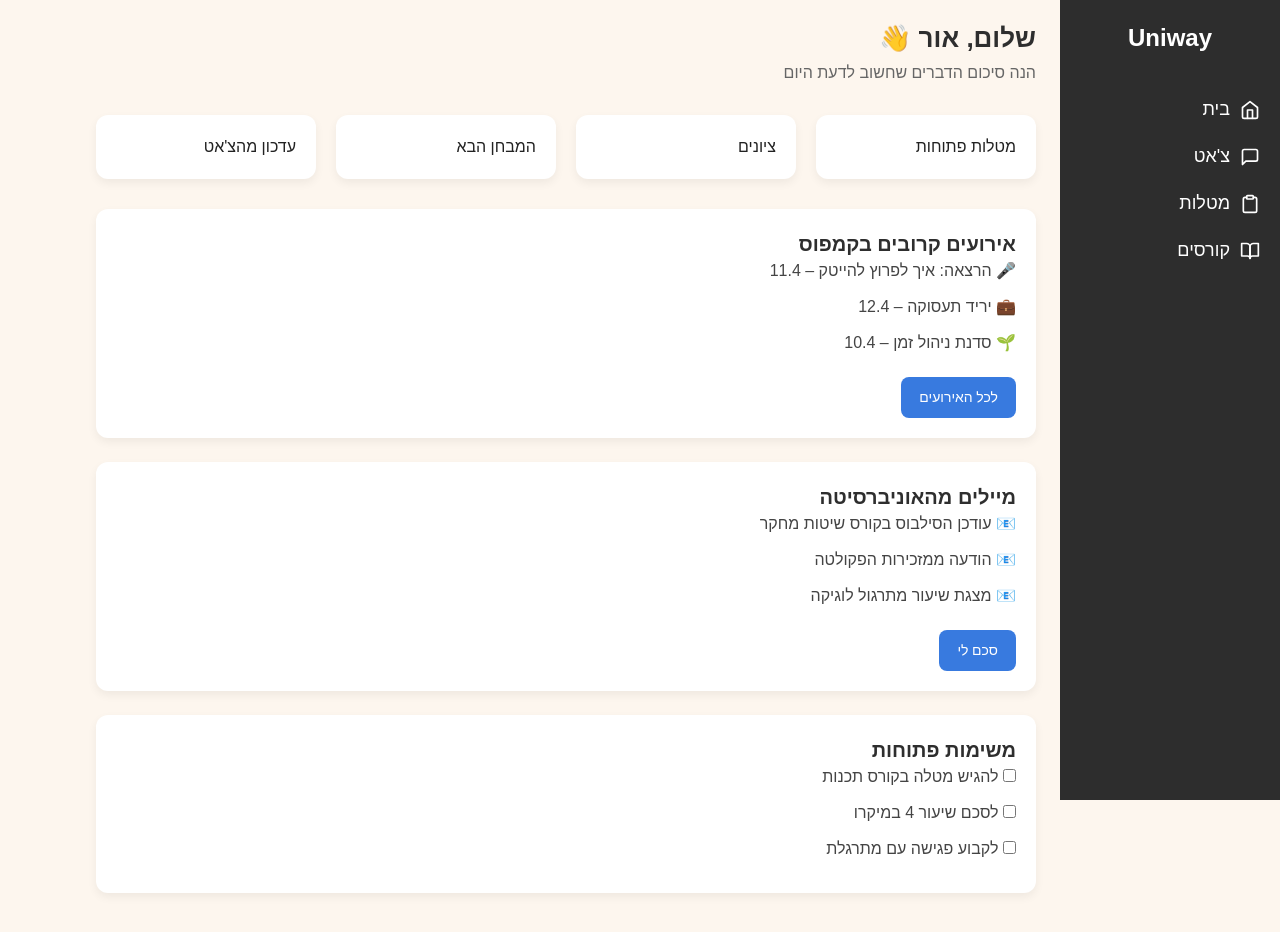
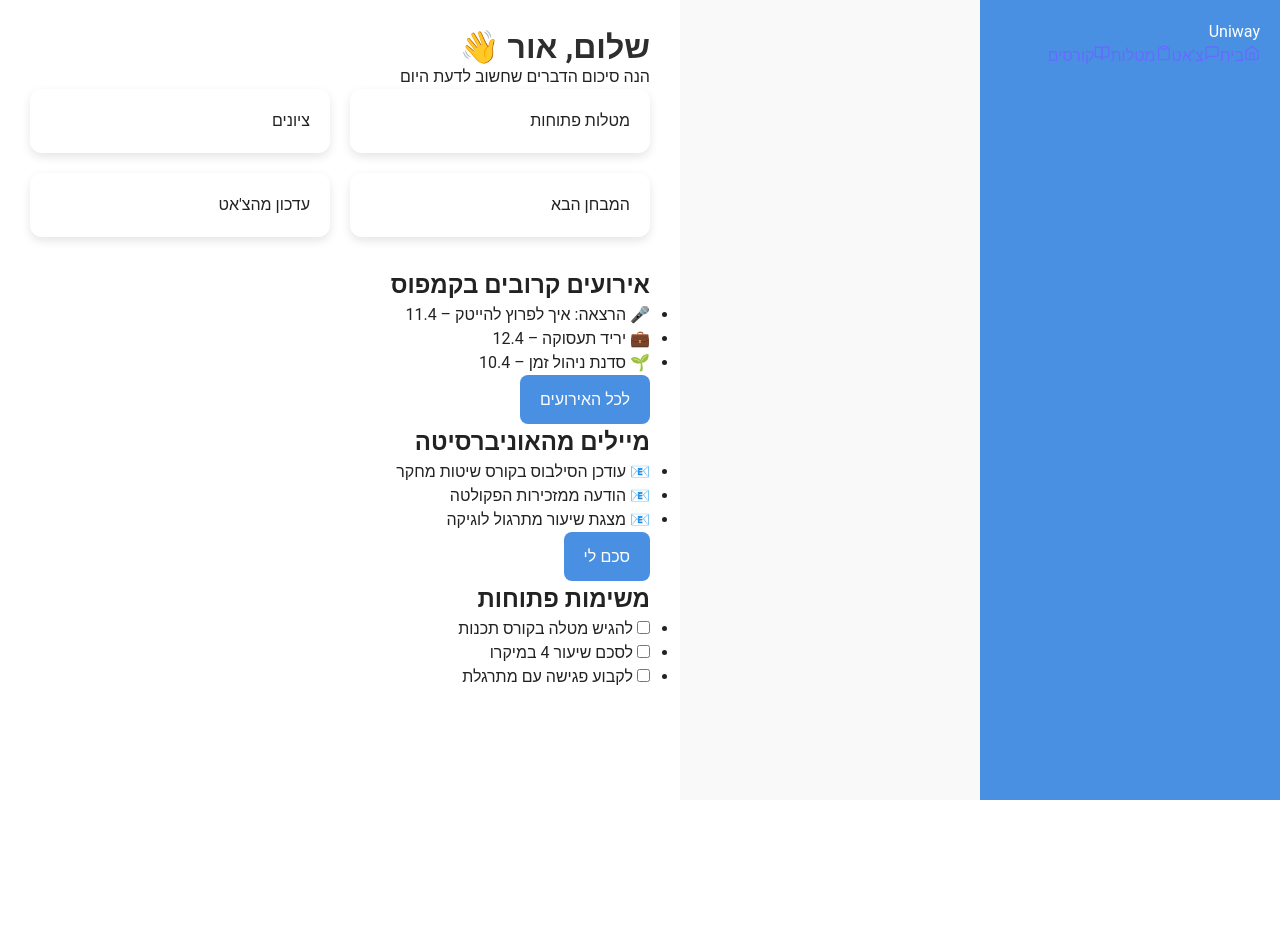
Before and after one commit to ortaizi/uniway, a React (Vite) app in the folder frontend/: page /dashboard in a window 1280 px wide. Shown: the top 932 px of the page. After the commit the page ends 800 px from the top, so only its background shows below. Built offline with nearby package versions, Linux system fonts and the light colour scheme; the HTML template or start-up script is replaced by a standard one.

Commit message:
עיצוב

```diff
--- a/frontend/src/pages/dashboard/dashboard.css
+++ b/frontend/src/pages/dashboard/dashboard.css
@@ -1,78 +1,42 @@
-/* 🎨 כללי */
 body {
   margin: 0;
-  font-family: 'Arial', sans-serif;
-  background-color: #FDF6EE; /* רקע חמים */
+  font-family: 'Roboto', sans-serif;
+  background-color: #F9F9F9; /* רקע לבן ונעים */
   direction: rtl;
+  height: 100vh;
+  display: flex;
+  justify-content: center;
+  align-items: center;
+  overflow: hidden; /* מונע גלילה */
 }
 
-/* 🧱 קונטיינר ראשי */
 .dashboard-container {
   display: flex;
+  width: 100%;
   min-height: 100vh;
 }
 
-/* 🟫 סרגל צד */
 .sidebar {
-  width: 220px;
-  background-color: #2D2D2D;
+  width: 300px;
+  background-color: #4A90E2; /* כחול בהיר */
   color: white;
   padding: 20px;
   min-height: 100vh;
-  position: fixed;
-  right: 0;
-  top: 0;
 }
 
-.logo {
-  font-size: 24px;
-  font-weight: bold;
-  margin-bottom: 40px;
-  text-align: center;
-}
-
-.nav-menu {
-  display: flex;
-  flex-direction: column;
-  gap: 20px;
-}
-
-.nav-item {
-  color: white;
-  text-decoration: none;
-  font-size: 18px;
-  transition: 0.3s;
-}
-
-.nav-item:hover {
-  color: #FFCE74;
-}
-
-/* 🟦 אזור תוכן עיקרי */
 .dashboard-main {
-  margin-right: 220px; /* שיישב ליד הסרגל */
-  padding: 24px;
+  margin-right: 300px;
+  padding: 30px;
   flex: 1;
-}
-
-/* 👋 אזור הברכה */
-.dashboard-header {
-  margin-bottom: 30px;
+  background-color: #FFFFFF; /* לבן */
 }
 
 .dashboard-header h1 {
-  margin: 0;
-  font-size: 26px;
+  font-size: 2rem;
   color: #2E2E2E;
+  font-weight: 700; /* יותר מודגש */
 }
 
-.dashboard-header p {
-  margin-top: 8px;
-  font-size: 16px;
-  color: #666666;
-}
-
-/* 🧩 שורת כרטיסים */
 .cards-row {
   display: flex;
   gap: 20px;
@@ -84,69 +48,21 @@ body {
   background-color: white;
   border-radius: 12px;
   padding: 20px;
-  box-shadow: 0 4px 10px rgba(0, 0, 0, 0.06);
+  box-shadow: 0 4px 10px rgba(0, 0, 0, 0.1);
   flex: 1;
-  min-width: 220px;
+  min-width: 300px;
 }
 
-/* 🗂️ פאנלים (אירועים, מיילים, טודו) */
-.events-panel,
-.emails-panel,
-.todo-list {
-  background-color: white;
-  border-radius: 12px;
-  padding: 20px;
-  margin-bottom: 24px;
-  box-shadow: 0 4px 10px rgba(0, 0, 0, 0.06);
-}
-
-.events-panel h2,
-.emails-panel h2,
-.todo-list h2 {
-  margin-top: 0;
-  font-size: 20px;
-  color: #2E2E2E;
-}
-
-ul {
-  list-style: none;
-  padding: 0;
-  margin: 0;
-}
-
-li {
-  margin-bottom: 12px;
-  color: #444;
+button {
+  background-color: #4A90E2; /* כחול בהיר */
+  color: white;
+  padding: 12px 20px;
+  border-radius: 8px;
   font-size: 16px;
-}
-
-/* 🔘 כפתורים */
-button {
-  background-color: #387ADF;
-  color: white;
-  padding: 10px 18px;
+  transition: background-color 0.3s;
   border: none;
-  border-radius: 8px;
-  margin-top: 10px;
-  cursor: pointer;
-  font-size: 14px;
-  transition: background-color 0.3s;
 }
 
 button:hover {
-  background-color: #2e65b7;
+  background-color: #357ABD; /* כחול כהה */
 }
-
-.nav-item {
-display: flex;
-align-items: center;
-gap: 10px;
-color: white;
-text-decoration: none;
-font-size: 18px;
-transition: 0.3s;
-}
-
-.nav-icon {
-font-size: 20px;
-}
--- a/frontend/src/pages/dashboard/sidebar.css
+++ b/frontend/src/pages/dashboard/sidebar.css
@@ -1,74 +1,62 @@
 .sidebar {
-    width: 250px;
-    background-color: #0e0e0e; /* deep dark base */
-    color: #e0e0f0;
+  width: 300px;
+  background-color: #4A90E2;  /* כחול בהיר */
+  color: white;
   height: 100vh;
   display: flex;
   flex-direction: column;
-    padding: 2rem 1rem;
-    box-shadow: 2px 0 10px rgba(0, 0, 0, 0.4);
-    font-family: 'Rubik', sans-serif;
+  padding: 2rem;
+  box-shadow: 2px 0 15px rgba(0, 0, 0, 0.5);
+  font-family: 'Roboto', sans-serif;
 }
 
-  .logo {
-    font-size: 1.8rem;
-    font-weight: 600;
-    color: #98f8e1;
-    display: flex;
-    align-items: center;
-    gap: 0.5rem;
-    margin-bottom: 3rem;
-    padding-left: 0.5rem;
-  }
-
-  .sidebar-nav {
-    display: flex;
-    flex-direction: column;
-    gap: 1rem;
+.sidebar .logo {
+  font-size: 2rem;
+  font-weight: 700; /* יותר מודגש */
+  color: white;
+  margin-bottom: 4rem;
 }
 
 .nav-item {
   display: flex;
   align-items: center;
-    gap: 0.75rem;
-    padding: 0.75rem 1rem;
-    border-radius: 12px;
-    color: #e0e0f0;
-    transition: all 0.2s ease;
-    font-size: 1rem;
+  gap: 1rem;
+  padding: 1rem;
+  border-radius: 15px;
+  color: white;
+  font-size: 1.2rem;
   cursor: pointer;
+  transition: all 0.3s ease;
 }
 
 .nav-item:hover {
-    background-color: #1a1a1a;
-    color: #98f8e1;
+  background-color: #357ABD; /* כחול כהה */
+  color: #F3F3F3;
 }
 
 .nav-item.active {
-    background-color: #111c24;
-    color: #98f8e1;
+  background-color: #1A3A4B;
+  color: #F3F3F3;
   font-weight: bold;
-    box-shadow: 0 0 6px rgba(152, 248, 225, 0.3);
+  box-shadow: 0 0 10px rgba(255, 255, 255, 0.3);
 }
 
 .nav-icon {
-    font-size: 1.2rem;
+  font-size: 1.5rem;
+  transition: transform 0.2s;
 }
 
-  .footer-icons {
-    margin-top: auto;
-    display: flex;
-    justify-content: space-around;
-    padding-top: 2rem;
+.nav-item:hover .nav-icon {
+  transform: scale(1.2);
 }
 
 .footer-icons i {
-    font-size: 1.4rem;
-    color: #98f8e1;
-    transition: transform 0.2s;
+  font-size: 1.8rem;
+  color: white;
+  transition: transform 0.3s;
 }
 
 .footer-icons i:hover {
-    transform: scale(1.2);
-    color: #c9fff0;
+  transform: scale(1.3);
+  color: #FFCE74;  /* צבע צהוב-בהיר */
 }
```
Lines whose indentation alone changed are shown as unchanged.
